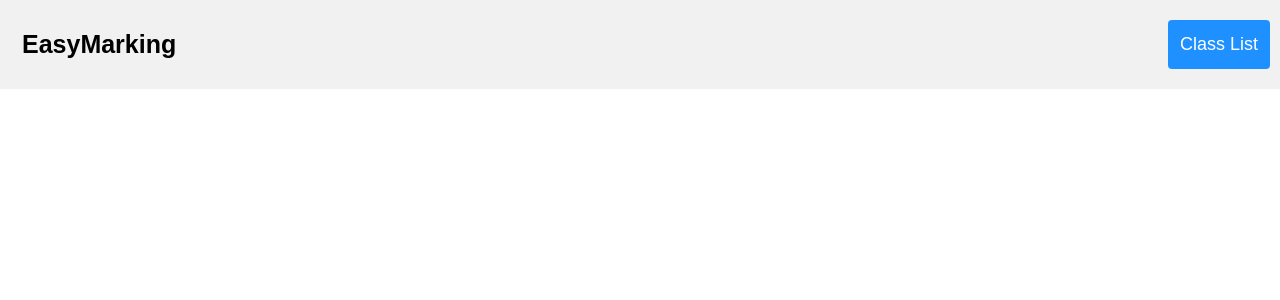
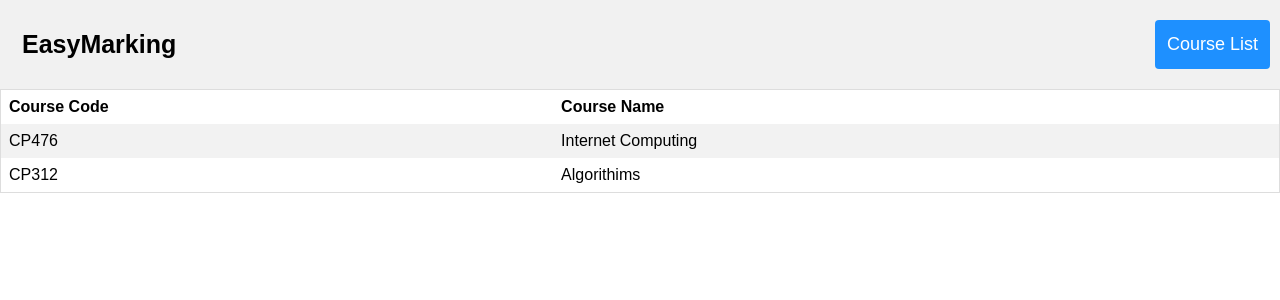
Before and after one commit to MatthewFraser22/CP476, a PHP site: page / in a window 1280 px wide. Shown: the top 300 px of the page. Run offline with PHP 8.4, Linux system fonts and the light colour scheme.

Commit message:
Add table for homepage.

```diff
--- a/css/index.css
+++ b/css/index.css
@@ -52,3 +52,17 @@ body {
     float: none;
   }
 }
+
+table {
+  border-collapse: collapse;
+  border-spacing: 0;
+  width: 100%;
+  border: 1px solid #ddd;
+}
+
+th, td {
+  text-align: left;
+  padding: 8px;
+}
+
+tr:nth-child(even){background-color: #f2f2f2}
--- a/index.php
+++ b/index.php
@@ -7,9 +7,28 @@
     <div class="header">
         <a href="#default" class="logo">EasyMarking</a>
         <div class="header-right">
-            <a class="active" href="#home">Class List</a>
+            <a class="active" href="#home">Course List</a>
         </div>
     </div>
+
+    <div style="overflow-x:auto;">
+        <table>
+            <tr>
+                <th>Course Code </th>
+                <th>Course Name</th>
+            </tr>
+            <tr>
+                <td>CP476</td>
+                <td>Internet Computing</td>
+            </tr>
+            <tr>
+                <td>CP312</td>
+                <td>Algorithims</td>
+            </tr>
+
+        </table>
+    </div>
+
 </body>
 
 </html>
```
